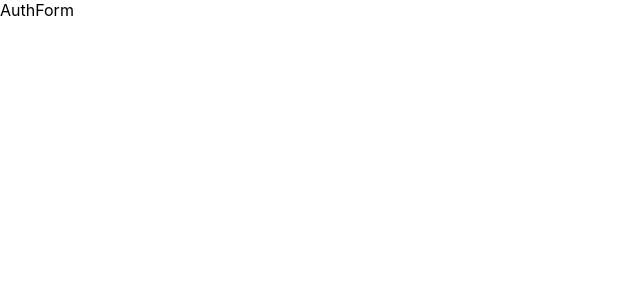
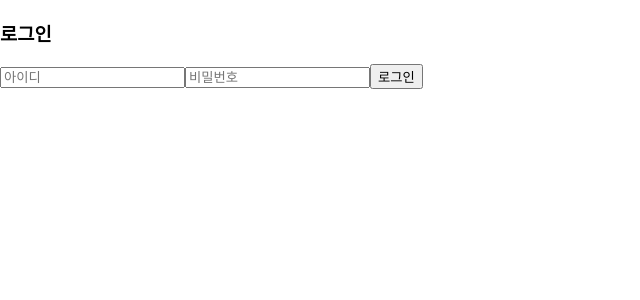
Before and after one commit to dudgp128/NADA, a React (Create React App) app in the folder nada-frontend/: page / in a window 1280 px wide. Shown: the top 300 px of the page, without its empty margins (0-640 px from the left). Built offline with nearby package versions, Linux system fonts and the light colour scheme.

Commit message:
AuthForm 기본틀 만들기

```diff
--- a/nada-frontend/src/components/auth/AuthForm.js
+++ b/nada-frontend/src/components/auth/AuthForm.js
@@ -1,6 +1,17 @@
 // 회원가입 또는 로그인 폼을 보여주기
 
+import Button from '../common/Button';
+
 const AuthForm = () => {
-  return <div>AuthForm</div>;
+  return (
+    <div>
+      <h3>로그인</h3>
+      <form>
+        <input name="username" placeholder="아이디" />
+        <input name="password" placeholder="비밀번호" type="password" />
+        <Button>로그인</Button>
+      </form>
+    </div>
+  );
 };
 export default AuthForm;
```
